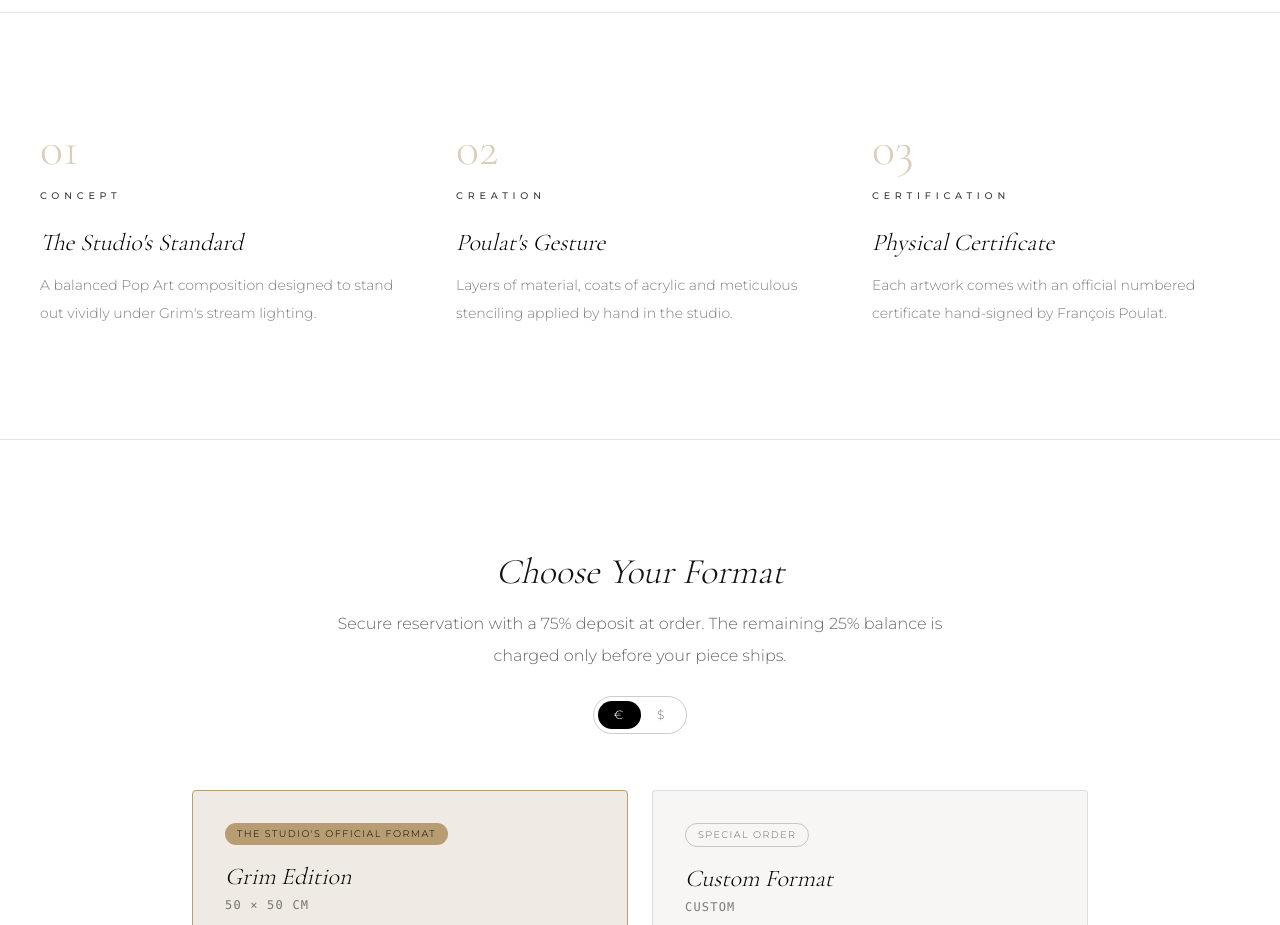
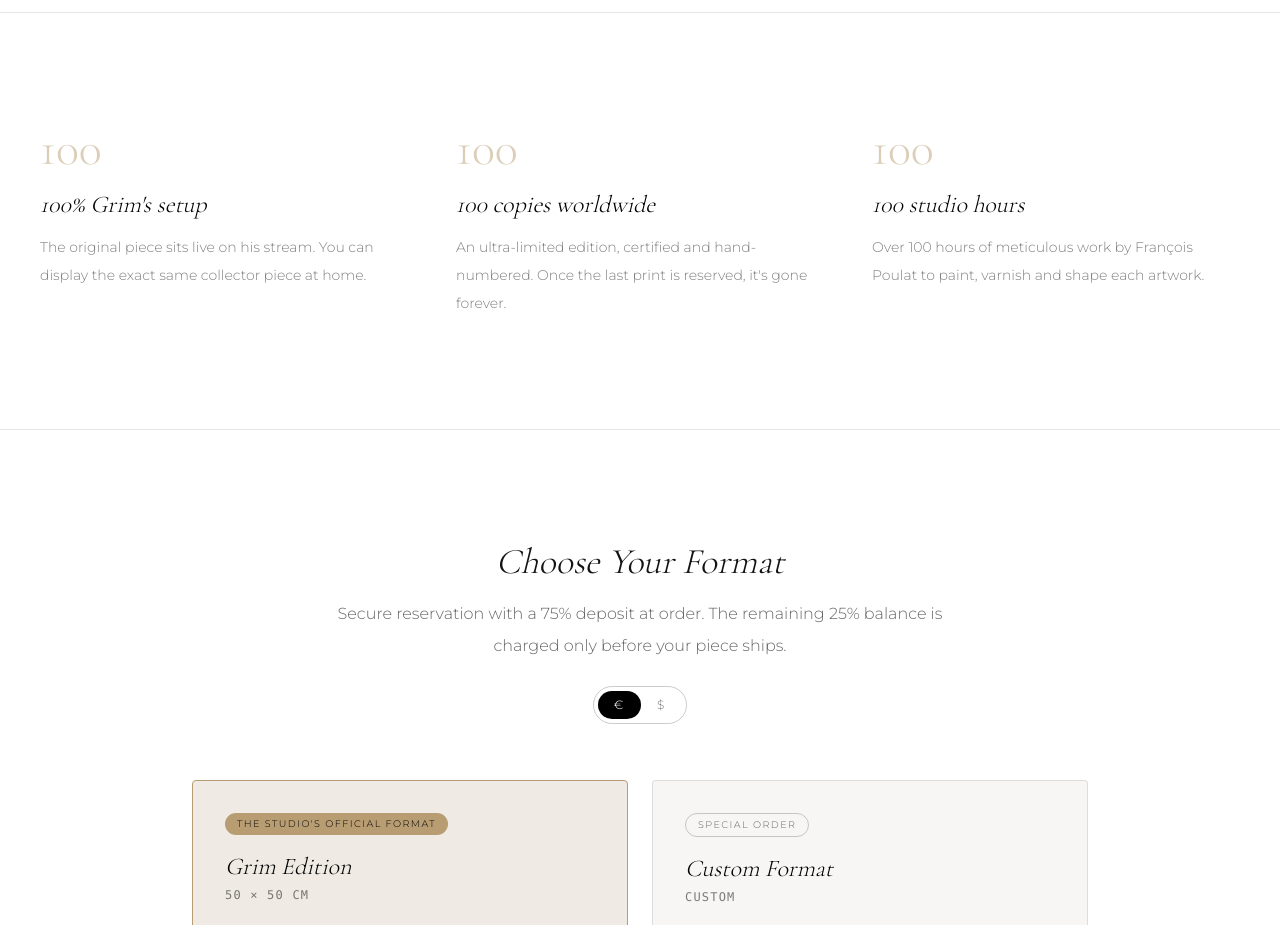
Before and after one commit to InRealArt/francois-poulat, a Next.js app: page /en in a window 1280 px wide. Shown: the part 5380-6305 px from the top of the page. Built offline with nearby package versions, Linux system fonts and the light colour scheme; a web font is replaced by a local one.

Commit message:
bloc 100%

```diff
--- a/messages/en.json
+++ b/messages/en.json
@@ -84,19 +84,19 @@
   "process": {
     "items": {
       "01": {
-        "eyebrow": "Concept",
-        "title": "The Studio's Standard",
-        "description": "A balanced Pop Art composition designed to stand out vividly under Grim's stream lighting."
+        "value": "100",
+        "title": "100% Grim's setup",
+        "description": "The original piece sits live on his stream. You can display the exact same collector piece at home."
       },
       "02": {
-        "eyebrow": "Creation",
-        "title": "Poulat's Gesture",
-        "description": "Layers of material, coats of acrylic and meticulous stenciling applied by hand in the studio."
+        "value": "100",
+        "title": "100 copies worldwide",
+        "description": "An ultra-limited edition, certified and hand-numbered. Once the last print is reserved, it's gone forever."
       },
       "03": {
-        "eyebrow": "Certification",
-        "title": "Physical Certificate",
-        "description": "Each artwork comes with an official numbered certificate hand-signed by François Poulat."
+        "value": "100",
+        "title": "100 studio hours",
+        "description": "Over 100 hours of meticulous work by François Poulat to paint, varnish and shape each artwork."
       }
     }
   },
--- a/messages/fr.json
+++ b/messages/fr.json
@@ -84,19 +84,19 @@
   "process": {
     "items": {
       "01": {
-        "eyebrow": "Conception",
-        "title": "L’Exigence du Studio",
-        "description": "Une composition Pop Art équilibrée pensée pour ressortir avec éclat sous l’éclairage de stream de Grim."
+        "value": "100",
+        "title": "100 % décor de Grim",
+        "description": "L'exemplaire original trône en direct sur son stream. Tu peux afficher exactement la même pièce collector chez toi."
       },
       "02": {
-        "eyebrow": "Réalisation",
-        "title": "Le Geste de Poulat",
-        "description": "Superposition de matière, couches d’acrylique et pochoirs minutieux appliqués à la main en atelier."
+        "value": "100",
+        "title": "100 exemplaires dans le monde",
+        "description": "Une édition ultra-limitée, certifiée et numérotée à la main. Une fois le dernier tirage réservé, c'est terminé à jamais."
       },
       "03": {
-        "eyebrow": "Certification",
-        "title": "Certificat Physique",
-        "description": "Chaque œuvre est fournie avec un certificat officiel numéroté et signé à la main par François Poulat."
+        "value": "100",
+        "title": "100 heures d'atelier",
+        "description": "Plus de 100 heures de création minutieuse par François Poulat pour peindre, vernir et façonner chaque tableau."
       }
     }
   },
--- a/src/components/sections/Process.tsx
+++ b/src/components/sections/Process.tsx
@@ -10,16 +10,13 @@ export default async function Process() {
       <div className="mx-auto max-w-[1440px] px-3 sm:px-6 lg:px-10">
         <Reveal stagger className="grid gap-12 sm:grid-cols-3">
           {processSteps.map((step) => (
-            <div key={step.number} className="flex flex-col">
-              <span className="step-number">{step.number}</span>
-              <span className="section-number mt-4">
-                {t(`items.${step.number}.eyebrow`)}
-              </span>
-              <h3 className="serif text-2xl italic text-black">
-                {t(`items.${step.number}.title`)}
+            <div key={step.id} className="flex flex-col">
+              <span className="step-number">{t(`items.${step.id}.value`)}</span>
+              <h3 className="serif mt-4 text-2xl italic text-black">
+                {t(`items.${step.id}.title`)}
               </h3>
               <p className="mt-3 text-sm leading-loose text-black/50">
-                {t(`items.${step.number}.description`)}
+                {t(`items.${step.id}.description`)}
               </p>
             </div>
           ))}
--- a/src/lib/content.ts
+++ b/src/lib/content.ts
@@ -17,9 +17,9 @@ export const nav = [
 ] as const;
 
 export const processSteps = [
-  { number: "01" },
-  { number: "02" },
-  { number: "03" },
+  { id: "01" },
+  { id: "02" },
+  { id: "03" },
 ] as const;
 
 export const artistStats = [
```
